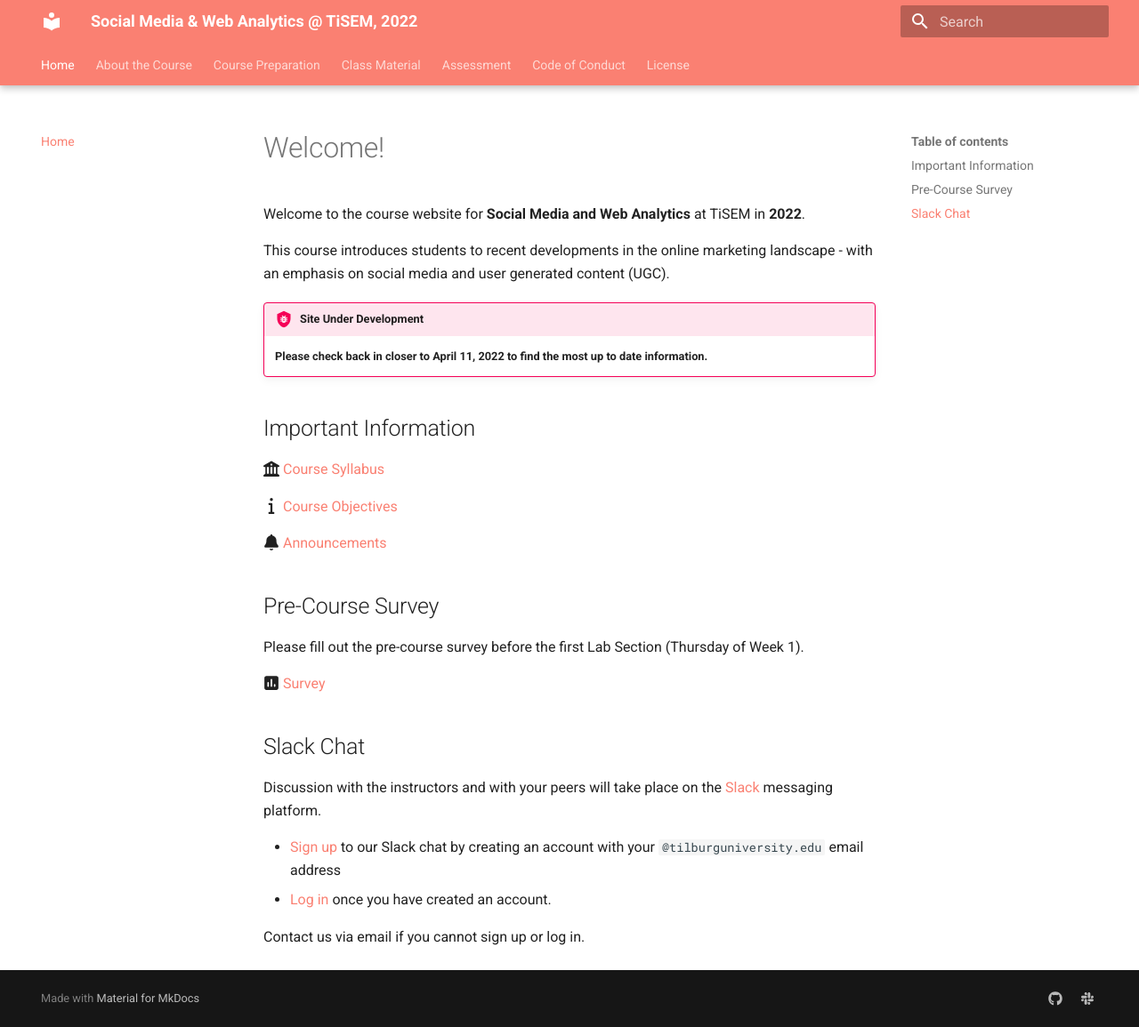
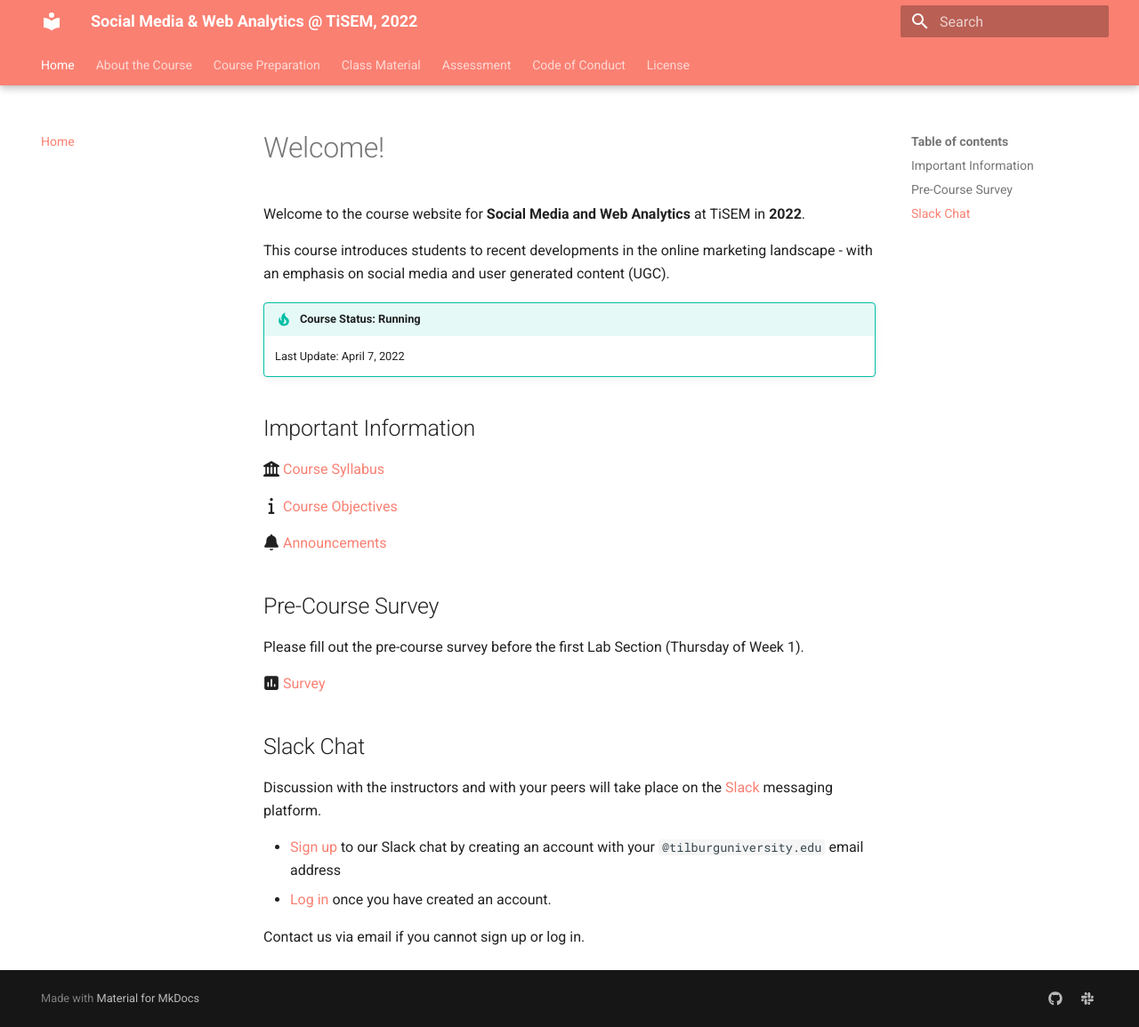
Before and after one commit to tisem-digital-marketing/2022-smwa, an MkDocs documentation site: the page built from docs/index.md, in a window 1280 px wide and 1155 px high. Shown: the whole window at 89% size. Built offline with MkDocs 1.6.1 and Material for MkDocs 9.7.7, drawn with Linux system fonts in a browser that asks for light colours.

Commit message:
course website is live

```diff
--- a/docs/index.md
+++ b/docs/index.md
@@ -4,10 +4,13 @@
 
 This course introduces students to recent developments in the online marketing landscape - with an emphasis on social media and user generated content (UGC).
 
+!!! tip "Course Status: Running"
 
-!!! bug "Site Under Development"
+    Last Update: April 7, 2022
 
-    **Please check back in closer to April 11, 2022 to find the most up to date information.**
+<!-- !!! bug "Site Under Development"
+
+    **Please check back in closer to April 11, 2022 to find the most up to date information.** -->
 
 ## Important Information
 
```
